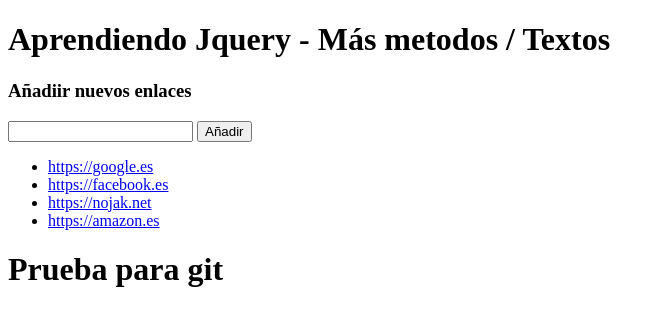
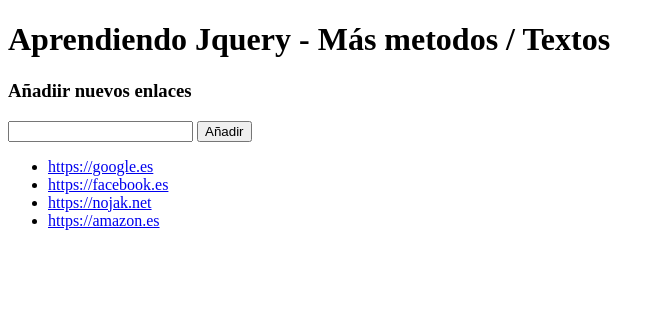
Before and after one commit to anthonyeca/JavaScript-Beginner, a plain HTML site: page aprendiendo-jquery/textos.html in a window 1280 px wide. Shown: the whole page, without its empty margins (0-665 px from the left). Drawn offline with Linux system fonts and the light colour scheme.

Commit message:
Commit luego de arreglar el mensaje de subida

```diff
--- a/aprendiendo-jquery/textos.html
+++ b/aprendiendo-jquery/textos.html
@@ -23,8 +23,6 @@
         <li><a href="https://amazon.es"></a></li>
     </ul>
 
-    <h1>Prueba para git </h1>
-
 </body>
 </body>
 
```
